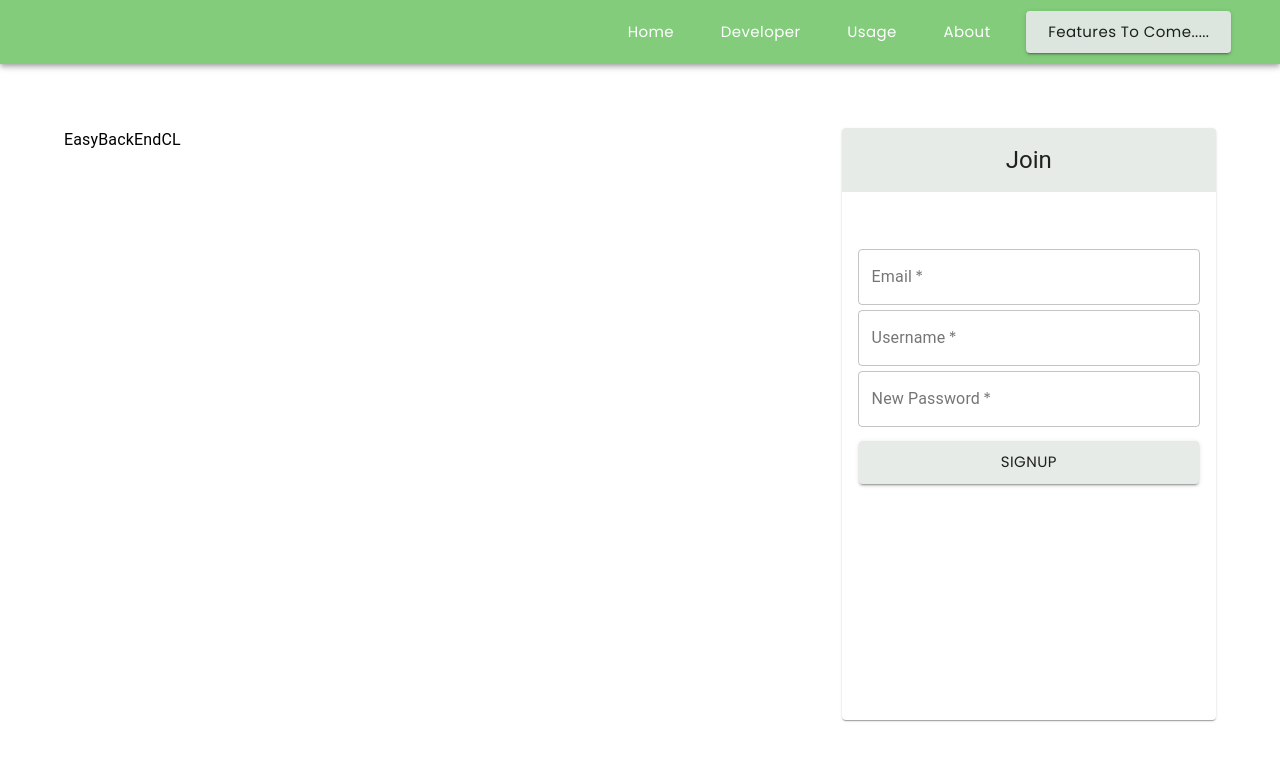
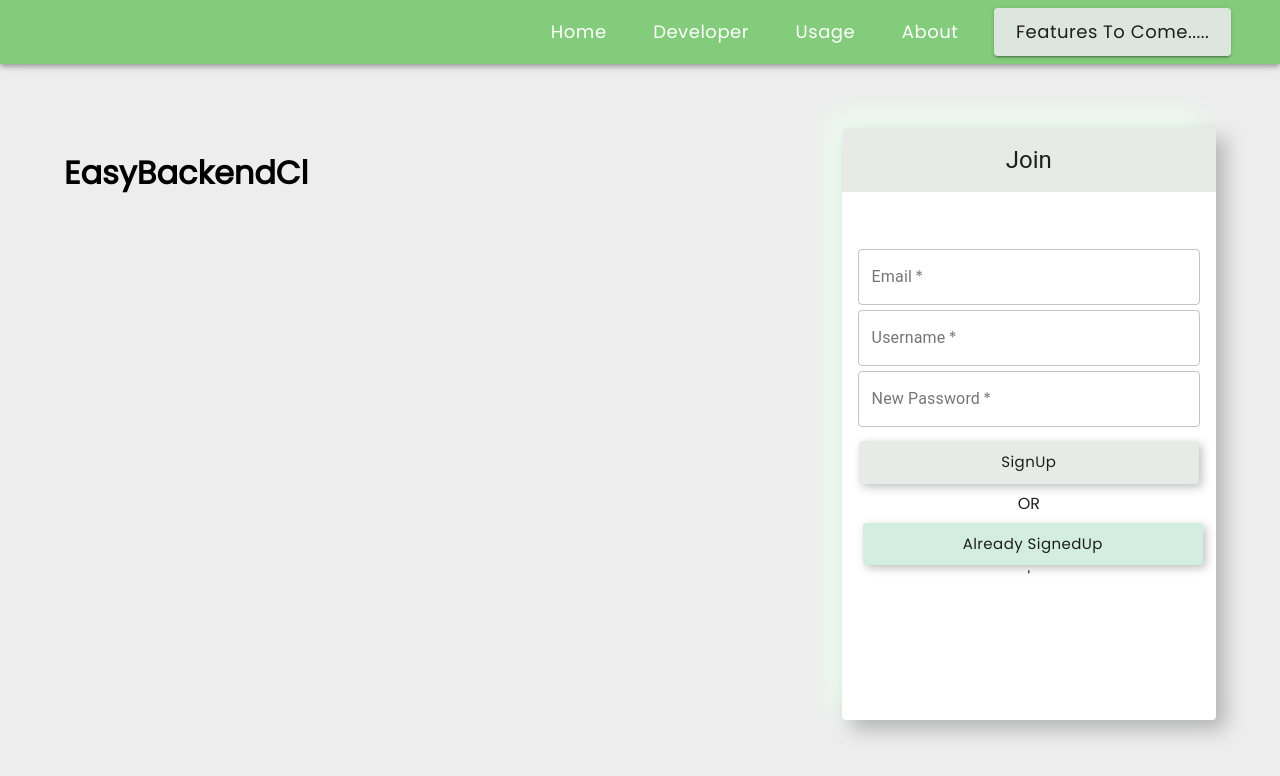
Before and after one commit to sauravsehgal24/EasyBackendCl, a React (Create React App) app in the folder client/: page / in a window 1280 px wide. Shown: the top 776 px of the page. Built offline with nearby package versions, Linux system fonts and the light colour scheme.

Commit message:
loginCard change

```diff
--- a/client/public/index.html
+++ b/client/public/index.html
@@ -11,7 +11,7 @@
     />
     <!-- Font for project -->
     <link href="https://fonts.googleapis.com/css?family=Poppins&display=swap" rel="stylesheet">
-
+    <link href="https://fonts.googleapis.com/css?family=Montserrat|Poppins&display=swap" rel="stylesheet">
     <link rel="apple-touch-icon" href="logo192.png" />
 
     <link rel="manifest" href="%PUBLIC_URL%/manifest.json" />
--- a/client/src/App.css
+++ b/client/src/App.css
@@ -1,3 +1,15 @@
+@import url('https://fonts.googleapis.com/css?family=Poppins&display=swap');
+@font-face{
+    font-family: 'Poppins', sans-serif;
+    src: url('https://fonts.googleapis.com/css?family=Poppins&display=swap');
+}
+
+
 *{
-    font-family: 'poppins';
+    font-family: 'Poppins'
 }
+
+
+body{
+    background-color: #EDEDED;
+}
--- /dev/null
+++ b/client/src/components/landingPage/displayInfo/displayInfo.js
@@ -0,0 +1,21 @@
+import React from 'react';
+import Grid from '@material-ui/core/Grid';
+import LoginForm from '../loginForm/LoginForm';
+import Typography from '@material-ui/core/Typography';
+import { makeStyles } from '@material-ui/core/styles';
+
+
+
+
+export default function DisplayInfo() {
+
+
+
+        return (
+
+             <React.Fragment>
+                     <h1>EasyBackendCl</h1>
+             </React.Fragment>
+
+        );
+}
--- a/client/src/components/landingPage/homePage/homePage.js
+++ b/client/src/components/landingPage/homePage/homePage.js
@@ -3,7 +3,7 @@ import Grid from '@material-ui/core/Grid';
 import LoginForm from '../loginForm/LoginForm';
 import Typography from '@material-ui/core/Typography';
 import { makeStyles } from '@material-ui/core/styles';
-
+import DisplayInfo from '../displayInfo/displayInfo';
 
 const useStyles = makeStyles(theme => ({
     grid: {
@@ -29,7 +29,7 @@ export default function HomePage() {
             <React.Fragment>
                 <Grid className={classes.grid} container >
                     <Grid item sm={12} xs={12} md={6} lg={6}>
-                        <Typography>EasyBackEndCL</Typography>
+                        <DisplayInfo />
                     </Grid>
                     <Grid className={classes.item}  item s={12} xs={12} md={6} lg={6}>
                         <LoginForm />
--- a/client/src/components/landingPage/loginForm/LoginForm.js
+++ b/client/src/components/landingPage/loginForm/LoginForm.js
@@ -13,10 +13,19 @@ const useStyles = makeStyles(theme => ({
     card: {
         width: '65%',
         height: '100%',
+        boxShadow:'9px 9px 20px rgba(0, 0, 0, 0.25), -12px -12px 30px #EDFFF0',
       },
    button:{
        backgroundColor:'#e6ebe7',
        width:'95%',
+       boxShadow:'3px 3px 10px rgba(0, 0, 0, 0.25)',
+       textTransform: "capitalize",
+   },
+   buttonLogin:{
+    backgroundColor:'#d3ede0',
+    textTransform: "capitalize",
+    width:'95%',
+    boxShadow:'3px 3px 10px rgba(0, 0, 0, 0.25)',
    },
    loginButtonFlex:{
     display:'flex',
@@ -64,6 +73,8 @@ const useStyles = makeStyles(theme => ({
 
                         <CardActions className={classes.loginButtonFlex}>
                                 <Button className={classes.button} size="large" variant="contained">SignUp</Button>
+                                <Typography style={{margin:'2%'}} variant='body'>OR</Typography>
+                                <Button className={classes.buttonLogin} size="large" variant="contained">Already SignedUp</Button>'
                         </CardActions>
 
                         </Grid>
--- a/client/src/components/landingPage/navBar/navBar.js
+++ b/client/src/components/landingPage/navBar/navBar.js
@@ -29,11 +29,13 @@ const useStyles = makeStyles(theme => ({
       button: {
         textTransform: "capitalize",
         marginRight:"2%",
+        fontSize:'18px',
       },
       buttonFuture: {
         textTransform: "capitalize",
         marginRight:"2%",
         backgroundColor:"#dce6de",
+        fontSize:'18px',
       },
   }));
 
--- a/client/src/index.css
+++ b/client/src/index.css
@@ -1,6 +1,7 @@
 body {
   margin: 0;
-  font-family: Poppins;
+  font-family: 'Poppins';
   -webkit-font-smoothing: antialiased;
   -moz-osx-font-smoothing: grayscale;
+
 }
```
